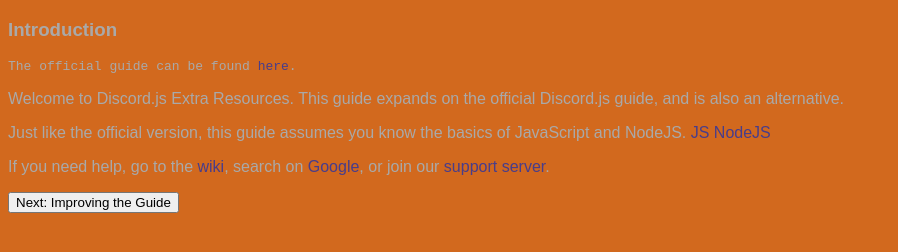
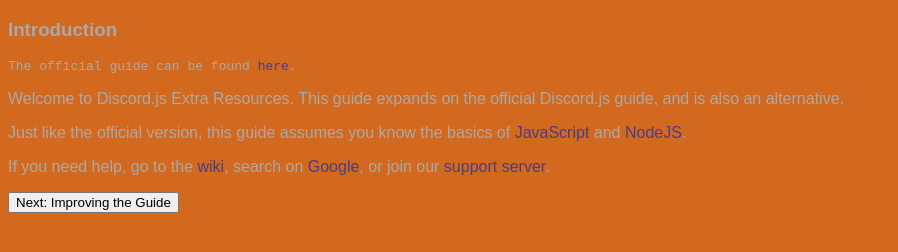
Before and after one commit to JavascriptLearner815/discord.js-extra-resources, a website: page docs/pages/introduction.html in a window 1280 px wide. Shown: the whole page, without its empty margins (0-898 px from the left). Drawn offline with Linux system fonts and the light colour scheme.

Commit message:
Update introduction.html

```diff
--- a/docs/pages/introduction.html
+++ b/docs/pages/introduction.html
@@ -15,7 +15,7 @@
                 <h1>Introduction</h1>
                 <pre>The official guide can be found <a href="https://discordjs.guide/" target="_blank">here</a>.</pre>
                 <p>Welcome to Discord.js Extra Resources. This guide expands on the official Discord.js guide, and is also an alternative.</p>
-                <p>Just like the official version, this guide assumes you know the basics of JavaScript and NodeJS. <a href="https://www.w3schools.com/" target="_blank">JS</a> <a href="https://nodejs.org/en/docs/" target="_blank">NodeJS</a></p>
+                <p>Just like the official version, this guide assumes you know the basics of <a href="https://www.w3schools.com/js/" target="_blank">JavaScript</a> and <a href="https://nodejs.org/en/docs/" target="_blank">NodeJS</a>.</p>
                 <p>If you need help, go to the <a href="https://github.com/JavascriptLearner815/discord.js-extra-resources/wiki" target="_blank">wiki</a>, search on <a href="https://google.com" target="_blank">Google</a>, or join our <a href="https://discord.gg/etrr9SR" target="_blank">support server</a>.</p>
             </section>
             <section>
```
